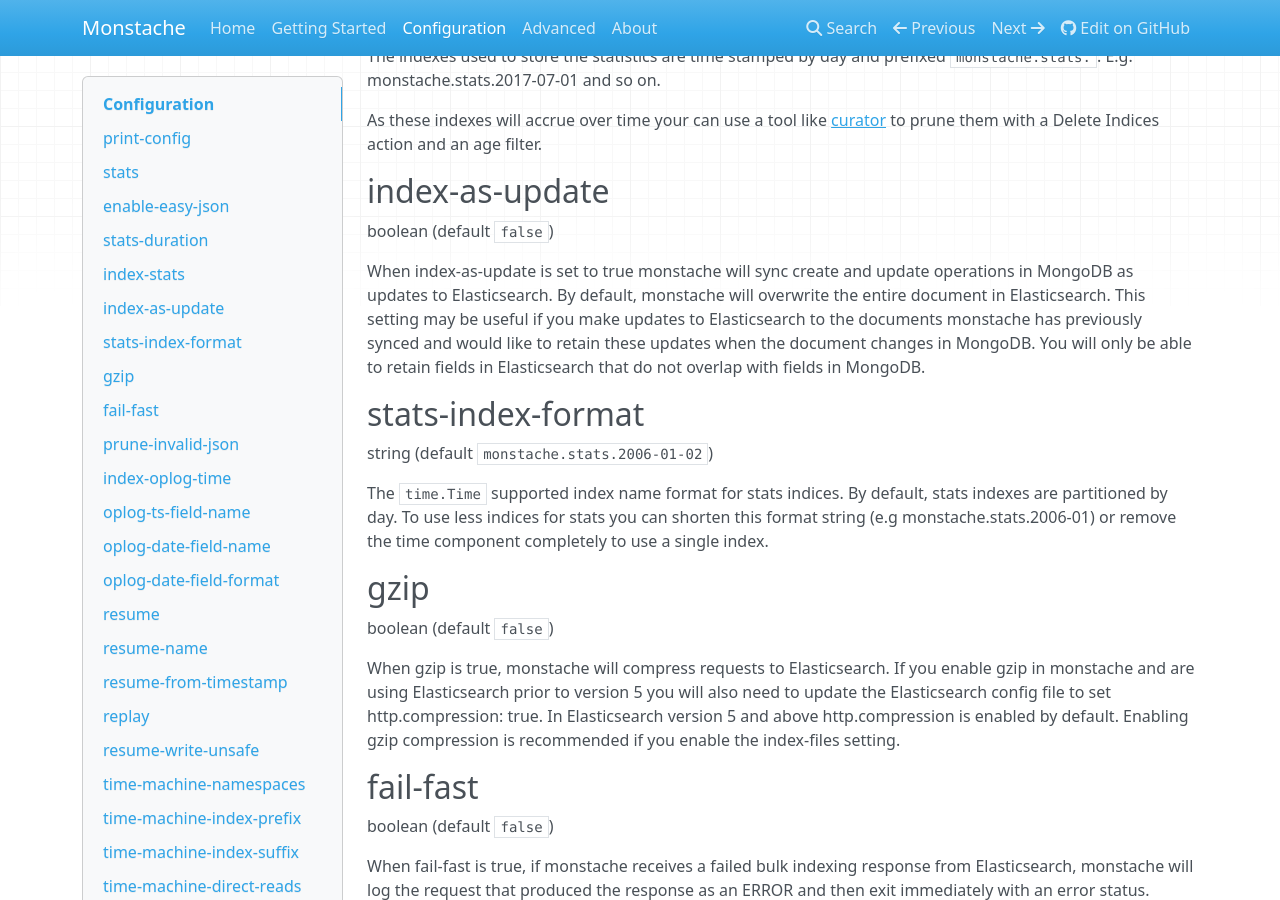
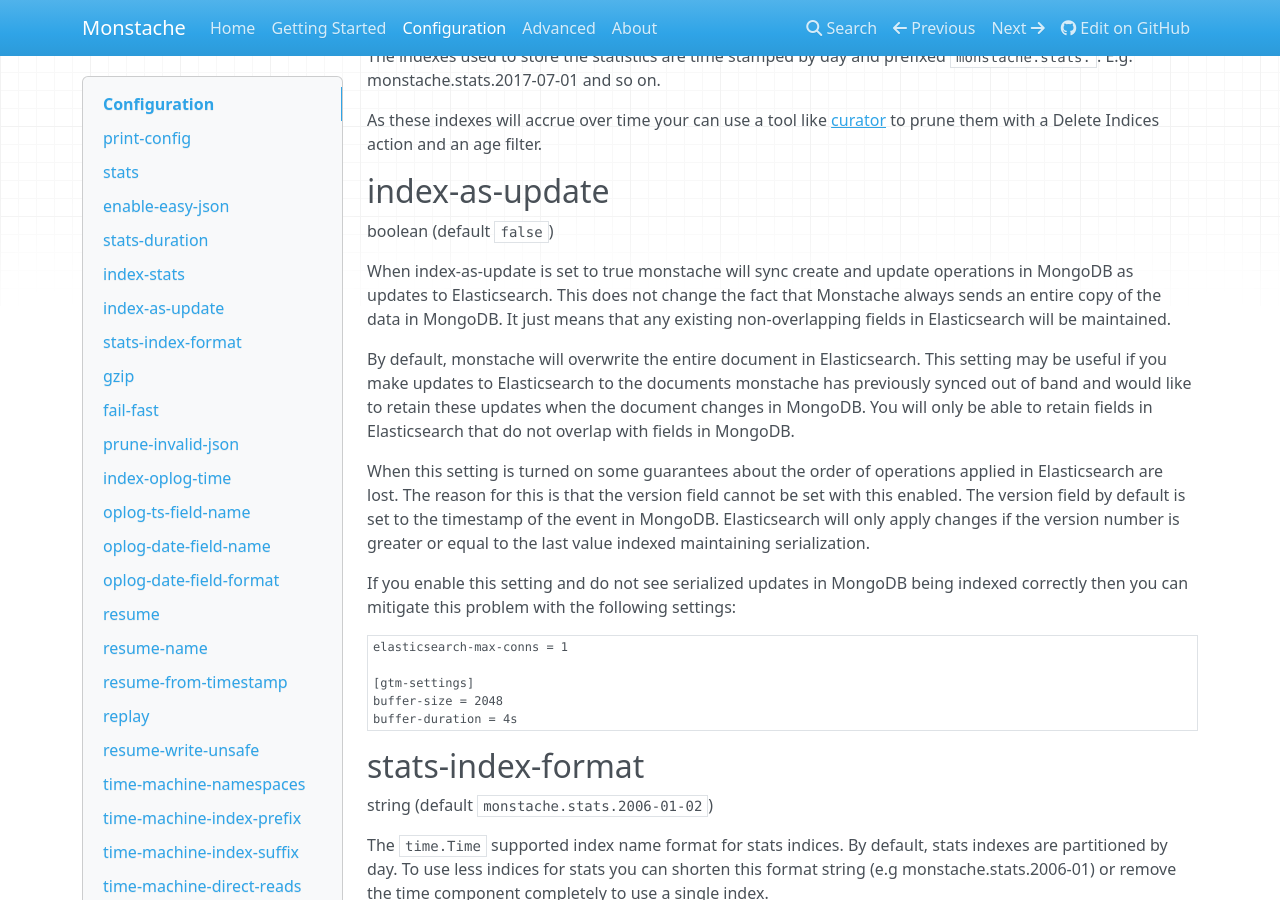
Before and after one commit to rwynn/monstache-site, an MkDocs documentation site: the page built from src/config.md, in a window 1280 px wide and 900 px high, scrolled down 1023 px. Built offline with MkDocs 1.6.1, drawn with Linux system fonts in a browser that asks for light colours; nearby versions of some CDN libraries; a style sheet for code colours, icons or effects is not loaded; some of the changed text lies outside the part shown.

````diff
--- a/docs/index.html
+++ b/docs/index.html
@@ -259,5 +259,5 @@ it up and running.</p>
 
 <!--
 MkDocs version : 1.0.4
-Build Date UTC : 2018-11-13 04:21:31
+Build Date UTC : 2018-11-20 19:50:08
 -->
--- a/src/config.md
+++ b/src/config.md
@@ -50,10 +50,29 @@ to prune them with a Delete Indices action and an age filter.
 boolean (default `false`)
 
 When index-as-update is set to true monstache will sync create and update operations in MongoDB
-as updates to Elasticsearch.  By default, monstache will overwrite the entire document in Elasticsearch.
+as updates to Elasticsearch. This does not change the fact that Monstache always sends an entire copy of
+the data in MongoDB.  It just means that any existing non-overlapping fields in Elasticsearch will be maintained.
+
+By default, monstache will overwrite the entire document in Elasticsearch.
 This setting may be useful if you make updates to Elasticsearch to the documents monstache has previously
-synced and would like to retain these updates when the document changes in MongoDB.
+synced out of band and would like to retain these updates when the document changes in MongoDB.
 You will only be able to retain fields in Elasticsearch that do not overlap with fields in MongoDB.
+
+When this setting is turned on some guarantees about the order of operations applied in Elasticsearch are lost.
+The reason for this is that the version field cannot be set with this enabled.  The version field by default is set to
+the timestamp of the event in MongoDB. Elasticsearch will only apply changes if the version number is greater or
+equal to the last value indexed maintaining serialization.
+
+If you enable this setting and do not see serialized updates in MongoDB being indexed
+correctly then you can mitigate this problem with the following settings:
+
+```
+elasticsearch-max-conns = 1
+
+[gtm-settings]
+buffer-size = 2048
+buffer-duration = 4s
+```
 
 ## stats-index-format
 
@@ -405,15 +424,15 @@ The following MongoDB dial properties are available.  Timeout values of 0 disabl
 
 	#### read-timeout
 
-	##### int (default 0)
+	##### int (default 7)
 
-	Seconds to wait when reading data from MongoDB before giving up
+	Seconds to wait when reading data from MongoDB before giving up. Must be greater than 0.
 
 	#### write-timeout
 
-	##### int (default 0)
+	##### int (default 7)
 
-	Seconds to wait when writing data to MongoDB before giving up
+	Seconds to wait when writing data to MongoDB before giving up. Must be greated than 0.
 
 ## mongo-session-settings
 
@@ -431,10 +450,10 @@ The following MongoDB session properties are available. Timeout values of 0 disa
 
 	#### sync-timeout
 
-	int (default 0)
+	int (default 7)
 
 	Amount of time in seconds an operation will wait before returning an error in case a connection to a usable server can't be established.
-	Set it to zero to wait forever.
+	Must be greater than 0.
 
 ## gtm-settings
 
````
Also changed, not shown: docs/about/index.html (+22 -0 lines), docs/advanced/index.html (+11 -7 lines), docs/config/index.html (+23 -8 lines), docs/sitemap.xml (+5 -5 lines), src/about.md (+22 -0 lines), src/advanced.md (+8 -7 lines), docs/search/search_index.json, 1 other file.
